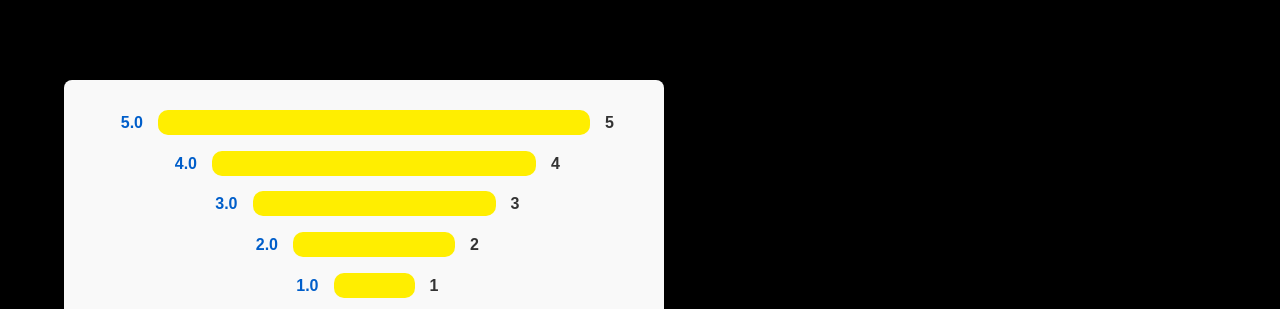
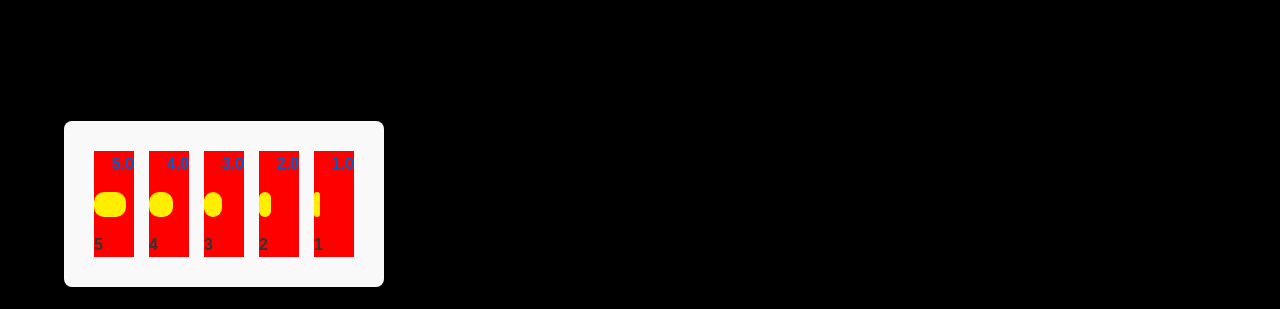
Before and after one commit to brando4-proj/MOVIE_REVIEWS_WEBSITE, a plain HTML site: page about.html in a window 1280 px wide. Shown: the part 491-800 px from the top of the page. Drawn offline with Linux system fonts and the light colour scheme.

```diff
--- a/style.css
+++ b/style.css
@@ -402,26 +402,25 @@ a {
 }
 
 .rating-chart-container {
-    flex: 1;
-    max-width: 600px;
     background: #f9f9f9;
     padding: 30px;
     border-radius: 8px;
     box-shadow: 0 4px 20px rgba(0, 0, 0, 0.1);
-    margin-top: 50px;
+    margin-top: 50px
 }
 
 .chart-bars {
     display: flex;
-    flex-direction: column;
     gap: 15px;
 }
 
 .rating-bar-item {
-    display: flex;
+    display: grid;
+    grid-auto-column: 200px;
     align-contents: center;
     justify-content: center;
     gap: 15px;
+    background: red;
 }
 
 .rating-label {
@@ -436,6 +435,10 @@ a {
     background-color: var(--primary-color, #ffee00);
     border-radius: 10px;
     transition: width 1s ease-out;
+}
+
+.bar:nth-Child(1){
+    width: 500px;
 }
 
 .bar:nth-Child(2){
```
